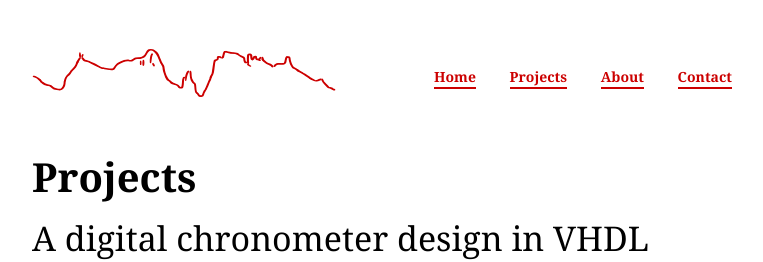
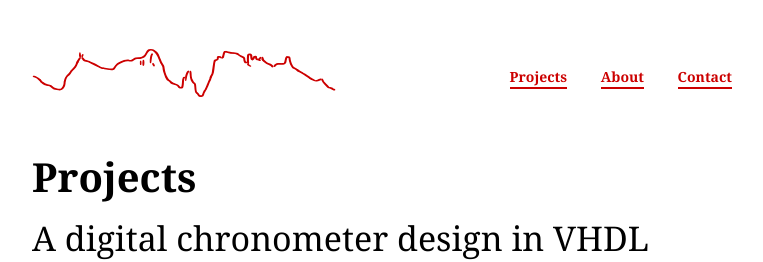
Before and after one commit to marcelcases/marcelcases.github.io, a Jekyll site: the page built from index.html, in a window 1280 px wide and 900 px high. Shown: the top 262 px of the window, without its empty margins (258-1021 px from the left). Built offline with Jekyll 4.4.1, drawn with Linux system fonts in a browser that asks for light colours; comment, search, counter and statistics services are not loaded.

Commit message:
Update navigation.html

```diff
--- a/_includes/navigation.html
+++ b/_includes/navigation.html
@@ -2,9 +2,9 @@
     <a id="rails-logo" href="https://www.marcelcases.com"><img src="/images/rails-logo.svg" width="304" height="76" alt="Marcel Cases" /></a>
 
     <ul>
-      <li><a href="/">Home</a></li>
-      <li><a href="/projects/">Projects</a></li>
-	  <li><a href="/about">About</a></li>
+      <li><a href="/">Projects</a></li>
+      <!--<li><a href="/projects/">Projects</a></li>-->
+      <li><a href="/about">About</a></li>
       <li><a href="/contact">Contact</a></li>
     </ul>
   </nav>
```
